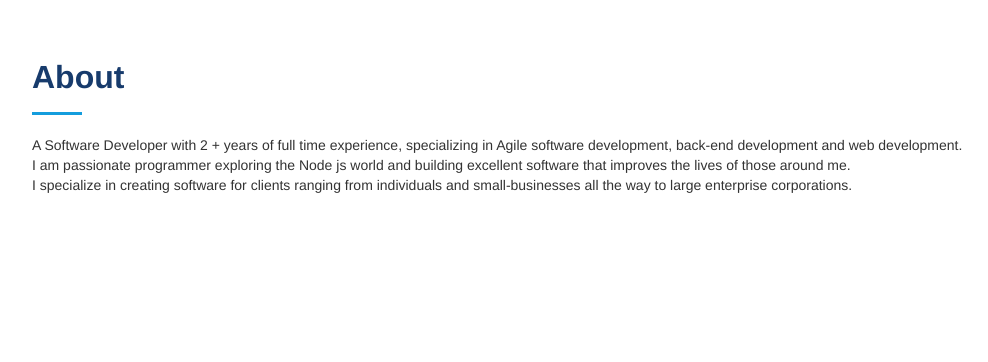
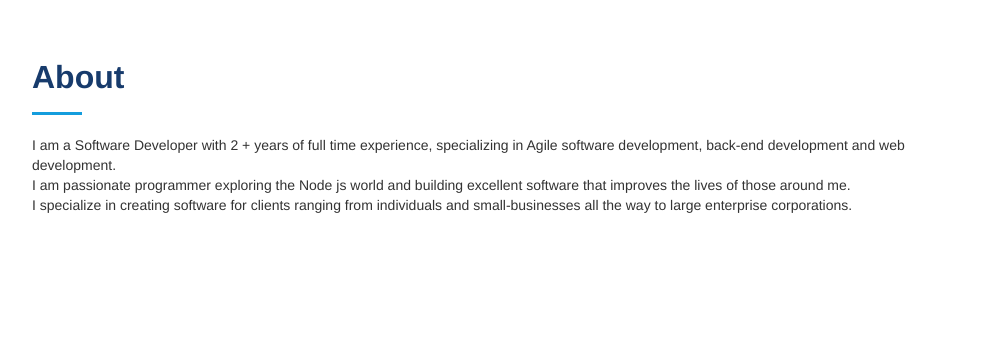
Before and after one commit to ShubhamShinde-24/Portfolio, a plain HTML site: page index.html in a window 1280 px wide. Shown: the part 860-1222 px from the top of the page, without its empty margins (283-1271 px from the left). Drawn offline with nearby package versions, Linux system fonts and the light colour scheme.

Commit message:
Add files via upload

```diff
--- a/index.html
+++ b/index.html
@@ -91,7 +91,7 @@
 
         <div class="section-title">
           <h2>About</h2>
-          <p>A Software Developer with 2 + years of full time experience, specializing in Agile software development, back-end
+          <p>I am a Software Developer with 2 + years of full time experience, specializing in Agile software development, back-end
             development and web development.<br>I am passionate programmer exploring the Node js world and building excellent
             software that improves the lives of those around me.<br> I specialize in creating software for clients ranging
             from individuals and small-businesses all the way to large enterprise corporations.</p>
```
